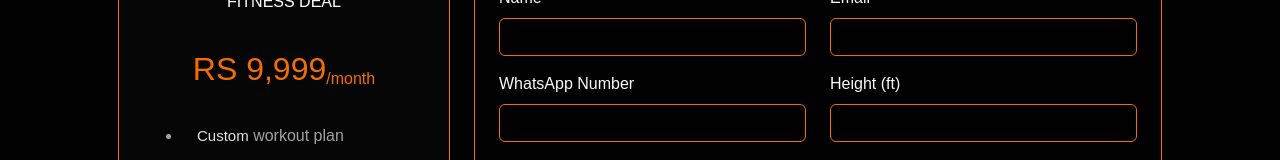
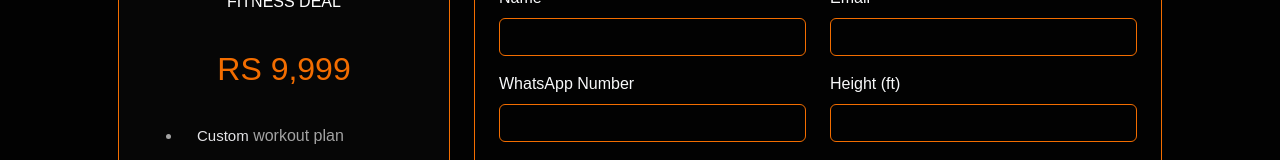
Before and after one commit to Waleed5423/Omarength1, a React (Create React App) app: page /package-details/GOLD in a window 1280 px wide. Shown: the part 164-324 px from the top of the page. Built offline with nearby package versions, Linux system fonts and the light colour scheme; some icons are missing.

Commit message:
month removed

```diff
--- a/src/Components/PacakageDetail/PackageDetails.js
+++ b/src/Components/PacakageDetail/PackageDetails.js
@@ -7,7 +7,7 @@ const pricingPlans = [
     type: "GOLD",
     description: "FITNESS DEAL",
     price: "RS 9,999",
-    period: "/month",
+    period: "",
     features: [
       "Custom workout plan",
       "Meal plan",
--- a/src/Components/Pricing/Pricing.js
+++ b/src/Components/Pricing/Pricing.js
@@ -8,7 +8,7 @@ const pricingPlans = [
     type: "GOLD",
     description: "FITNESS DEAL",
     price: "RS 9,999",
-    period: "/month",
+    period: "",
     features: [
       "Custom workout plan",
       "Meal plan",
```
